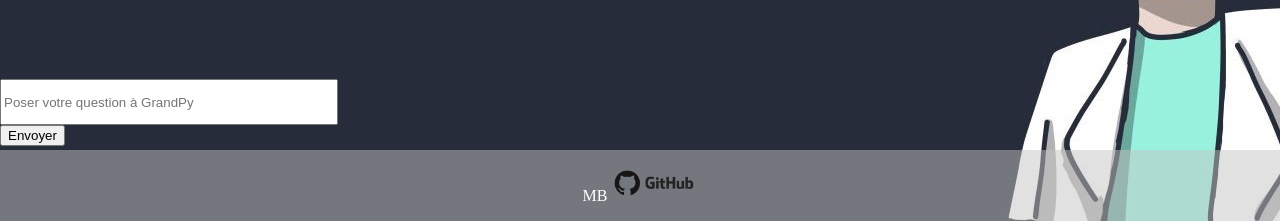
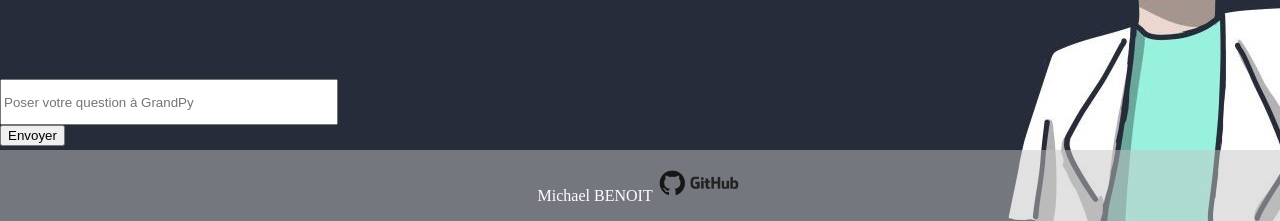
Before and after one commit to MikaIce/P07_GrandPy_Bot, a Flask app: page / in a window 1280 px wide. Shown: the part 579-800 px from the top of the page. Run offline with Flask 2, Linux system fonts and the light colour scheme; some libraries are stand-ins or nearby versions.

Commit message:
Link + Name

```diff
--- a/app/templates/index.html
+++ b/app/templates/index.html
@@ -43,9 +43,9 @@
         </form>
     </div>
     <footer>
-        <p>MB
+        <p>Michael BENOIT
 
-            <a href="">
+            <a href="https://github.com/MikaIce/P07_GrandPy_Bot">
                 <img alt="lien vers github" src="/static/img/github.png" width="86" height="35" />
             </a>
         </p>
```
